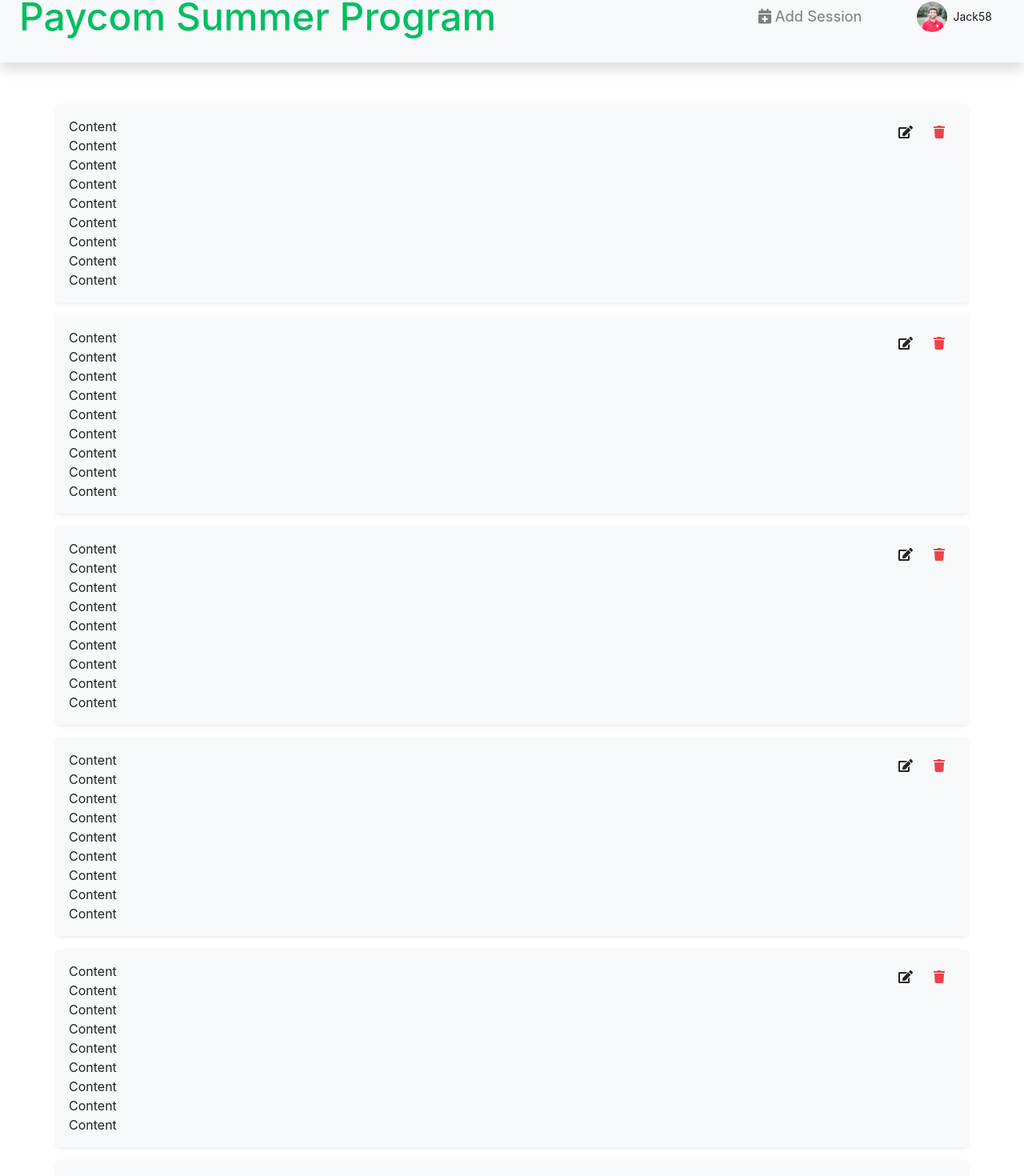
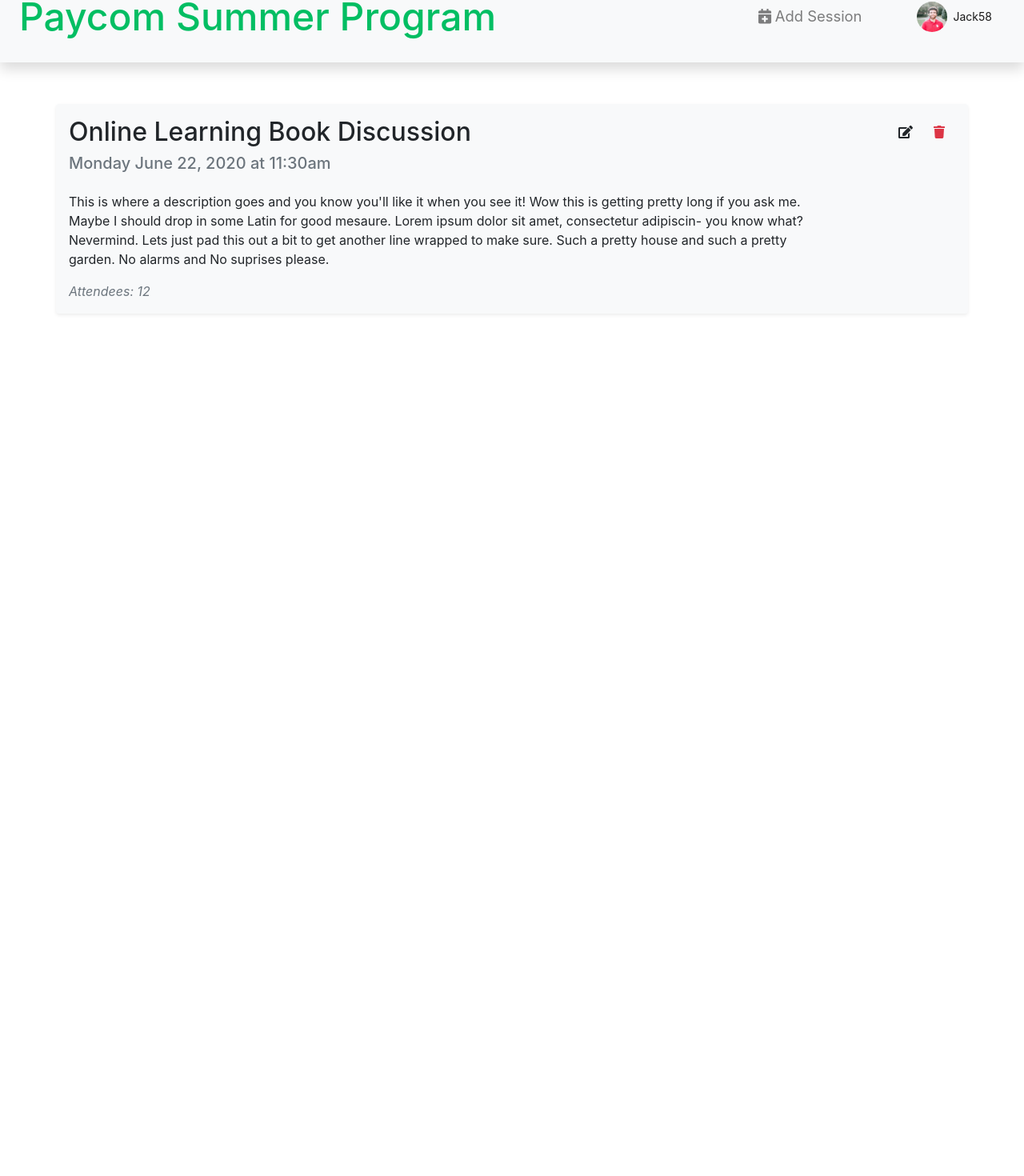
Before and after one commit to Jackschwarz58/ProgramPlanner-Paycom2020, a React (Create React App) app: page / in a window 1280 px wide. Shown: the part 36-1506 px from the top of the page at 80% size. After the commit the page ends 800 px from the top, so only its background shows below. Built offline with nearby package versions, Linux system fonts and the light colour scheme.

Commit message:
Removed test components from App and added more elements to seesionCard component.
Added the required attendee descriptor and reordered date to be gramatically correct. Next step is to add functionality.

```diff
--- a/src/App.js
+++ b/src/App.js
@@ -19,24 +19,6 @@
       <React.Fragment>
         <NavBar user={this.state.users[0]} />
         <SessionCard />
-        <SessionCard />
-        <SessionCard />
-        <SessionCard />
-        <SessionCard />
-        <SessionCard />
-        <SessionCard />
-        <SessionCard />
-        <SessionCard />
-        <SessionCard />
-        <SessionCard />
-        <SessionCard />
-        <SessionCard />
-        <SessionCard />
-        <SessionCard />
-        <SessionCard />
-        <SessionCard />
-        <SessionCard />
-        <SessionCard />
       </React.Fragment>
     );
   }
--- a/src/components/sessionCard.jsx
+++ b/src/components/sessionCard.jsx
@@ -5,38 +5,28 @@
 class SessionCard extends Component {
   state = {};
   render() {
-    const deleteStyle = {
-      color: "#EA444A",
-    };
-
     return (
       <div className="container bg-light my-3 p-3 rounded shadow-sm">
         <div className="row">
           <div className="col col-10">
-            Content
-            <br />
-            Content
-            <br />
-            Content
-            <br />
-            Content
-            <br />
-            Content
-            <br />
-            Content
-            <br />
-            Content
-            <br />
-            Content
-            <br />
-            Content
-            <br />
+            <h2>Online Learning Book Discussion</h2>
+            <h5 className="text-secondary">Monday June 22, 2020 at 11:30am</h5>
+            <p className="mt-4">
+              This is where a description goes and you know you'll like it when
+              you see it! Wow this is getting pretty long if you ask me. Maybe I
+              should drop in some Latin for good mesaure. Lorem ipsum dolor sit
+              amet, consectetur adipiscin- you know what? Nevermind. Lets just
+              pad this out a bit to get another line wrapped to make sure. Such
+              a pretty house and such a pretty garden. No alarms and No suprises
+              please.
+            </p>
+            <span className="mt-4 text-muted font-italic">Attendees: 12</span>
           </div>
           <div className="col col-2 text-secondary">
+            <div>
               <button
                 type="button"
-              className="btn btn-light float-right"
-              style={deleteStyle}
+                className="btn btn-light float-right text-danger"
               >
                 <FontAwesomeIcon icon={faTrash} />
               </button>
@@ -46,6 +36,7 @@
             </div>
           </div>
         </div>
+      </div>
     );
   }
 }
```
Lines whose indentation alone changed are shown as unchanged.
